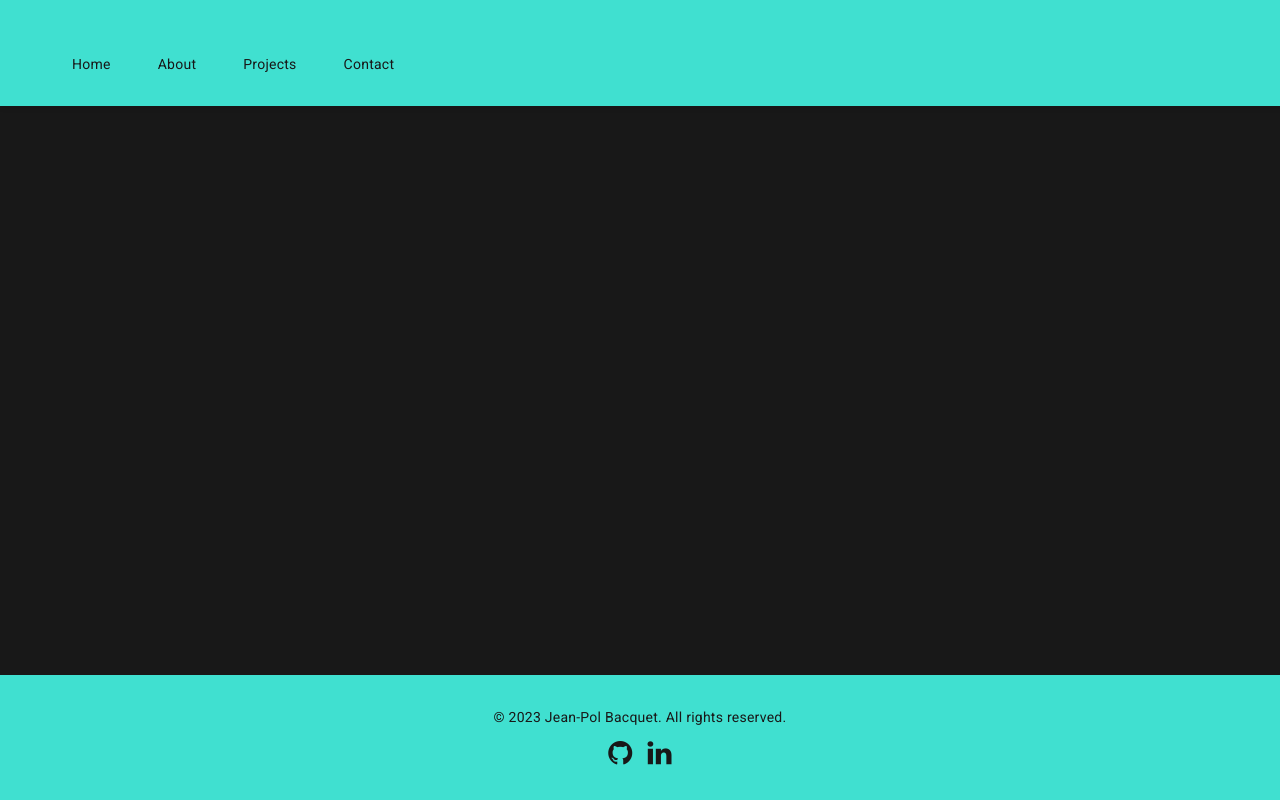
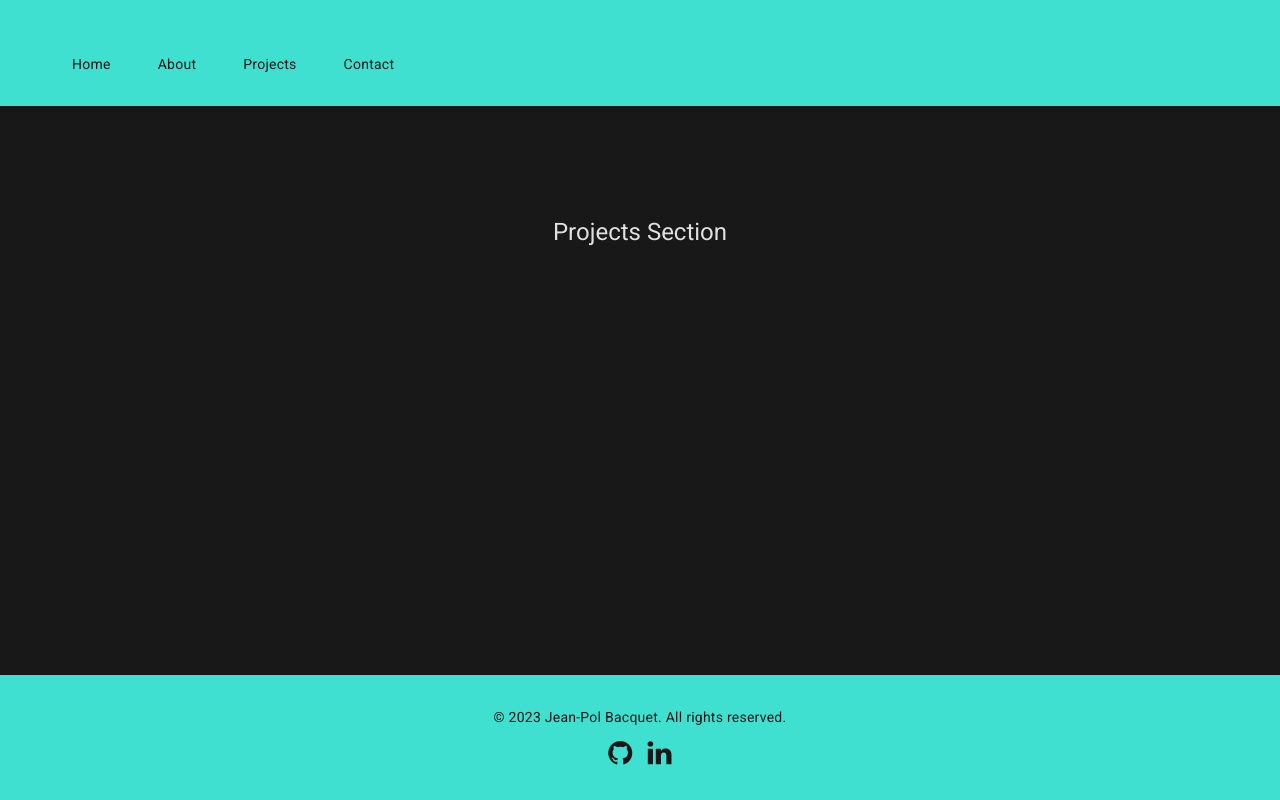
Before and after one commit to jeanpolbac/portfolio, an Angular app: page /projects in a window 1280 px wide. Built offline with nearby package versions, Linux system fonts and the light colour scheme.

Commit message:
Add slide animations for transitions between different page sections

```diff
--- a/src/app/about/about.component.css
+++ b/src/app/about/about.component.css
@@ -0,0 +1,6 @@
+.about {
+    padding: 200px 0;
+    text-align: center;
+    background-color: #181818;
+    color: #E0E0E0;
+  }
--- a/src/app/about/about.component.html
+++ b/src/app/about/about.component.html
@@ -1 +1,5 @@
-<p>about works!</p>
+<main>
+  <section class="about">
+    <h1>About Section</h1>
+  </section>
+</main>
--- a/src/app/app.component.html
+++ b/src/app/app.component.html
@@ -13,9 +13,9 @@
 
 <!-- Main Content Area -->
 <main class="container">
-  <div [@slideAnimation]="o.isActivated ? o.activatedRoute : ''">
+  <div [@slideAnimation]="o.isActivated ? o.activatedRoute.snapshot.data['routeName'] : ''">
     <router-outlet #o="outlet"></router-outlet>
-  </div>
+ </div>
 </main>
 
 <!-- Footer -->
--- a/src/app/projects/projects.component.css
+++ b/src/app/projects/projects.component.css
@@ -0,0 +1,6 @@
+.projects {
+    padding: 200px 0;
+    text-align: center;
+    background-color: #181818;
+    color: #E0E0E0;
+  }
--- a/src/app/projects/projects.component.html
+++ b/src/app/projects/projects.component.html
@@ -1 +1,5 @@
-<p>projects works!</p>
+<main>
+    <section class="projects">
+      <h1>Projects Section</h1>
+    </section>
+  </main>
--- a/src/app/route-animations.ts
+++ b/src/app/route-animations.ts
@@ -11,63 +11,155 @@ import {
 
   export const slideAnimation = trigger('slideAnimation', [
 
-    // Transitioning to Home
-    transition('* => Home', [
+    // Transitioning *to* Home from About
+    transition('About => Home', [
       query(':enter, :leave',
-        style({ position: 'fixed', width: '100%', transform: 'translateX(100%)' }),
+        style({ position: 'fixed', width: '100%' }),
+        { optional: true }),
+
+      group([
+        query(':enter', [
+          style({ transform: 'translateX(-100%)' }),
+          animate('1.0s ease-in-out',
+            style({ transform: 'translateX(0%)' }))
+        ], { optional: true }),
+      ])
+    ]),
+
+    // Transitioning *to* Home from Projects
+    transition('Projects => Home', [
+      query(':enter, :leave',
+        style({ position: 'fixed', width: '100%' }),
+        { optional: true }),
+
+      group([
+        query(':enter', [
+          style({ transform: 'translateX(-100%)' }),
+          animate('1.0s ease-in-out',
+            style({ transform: 'translateX(0%)' }))
+        ], { optional: true }),
+      ])
+    ]),
+
+    // Transitioning *to* Home from Contact
+transition('Contact => Home', [
+    query(':enter, :leave',
+      style({ position: 'fixed', width: '100%' }),
+      { optional: true }),
+
+    group([
+      query(':enter', [
+        style({ transform: 'translateX(-100%)' }),
+        animate('1.0s ease-in-out',
+          style({ transform: 'translateX(0%)' }))
+      ], { optional: true }),
+    ])
+  ]),
+
+    // Transitioning *to* About from Home
+    transition('Home => About', [
+      query(':enter, :leave',
+        style({ position: 'fixed', width: '100%' }),
         { optional: true }),
 
       group([
         query(':enter', [
           style({ transform: 'translateX(100%)' }),
-          animate('0.5s ease-in-out',
+          animate('1.0s ease-in-out',
           style({ transform: 'translateX(0%)' }))
         ], { optional: true }),
       ])
     ]),
 
-    // Transitioning to About
-    transition('* => About', [
+    // Transitioning *to* About from Projects
+    transition('Projects => About', [
       query(':enter, :leave',
-        style({ position: 'fixed', width: '100%', transform: 'translateX(100%)' }),
+        style({ position: 'fixed', width: '100%' }),
+        { optional: true }),
+
+      group([
+        query(':enter', [
+          style({ transform: 'translateX(-100%)' }),
+          animate('1.0s ease-in-out',
+          style({ transform: 'translateX(0%)' }))
+        ], { optional: true }),
+      ])
+    ]),
+
+    // Transitioning *to* About from Contact
+transition('Contact => About', [
+    query(':enter, :leave',
+      style({ position: 'fixed', width: '100%' }),
+      { optional: true }),
+
+    group([
+      query(':enter', [
+        style({ transform: 'translateX(-100%)' }),
+        animate('1.0s ease-in-out',
+          style({ transform: 'translateX(0%)' }))
+      ], { optional: true }),
+    ])
+  ]),
+
+    // Transitioning *to* Projects from Home
+    transition('Home => Projects', [
+      query(':enter, :leave',
+        style({ position: 'fixed', width: '100%' }),
         { optional: true }),
 
       group([
         query(':enter', [
           style({ transform: 'translateX(100%)' }),
-          animate('0.5s ease-in-out',
+          animate('1.0s ease-in-out',
             style({ transform: 'translateX(0%)' }))
         ], { optional: true }),
       ])
     ]),
 
-    // Transitioning to Projects
-    transition('* => Projects', [
+    // Transitioning *to* Projects from About
+    transition('About => Projects', [
       query(':enter, :leave',
-        style({ position: 'fixed', width: '100%', transform: 'translateX(100%)' }),
+        style({ position: 'fixed', width: '100%' }),
         { optional: true }),
 
       group([
         query(':enter', [
           style({ transform: 'translateX(100%)' }),
-          animate('0.5s ease-in-out',
+          animate('1.0s ease-in-out',
             style({ transform: 'translateX(0%)' }))
         ], { optional: true }),
       ])
     ]),
 
-    // Transitioning to Contact
+    // Transitioning *to* Projects from Contact
+transition('Contact => Projects', [
+    query(':enter, :leave',
+      style({ position: 'fixed', width: '100%' }),
+      { optional: true }),
+
+    group([
+      query(':enter', [
+        style({ transform: 'translateX(-100%)' }),
+        animate('1.0s ease-in-out',
+          style({ transform: 'translateX(0%)' }))
+      ], { optional: true }),
+    ])
+  ]),
+
+
+    // Transitioning *to* Contact from any route
     transition('* => Contact', [
       query(':enter, :leave',
-        style({ position: 'fixed', width: '100%', transform: 'translateX(100%)' }),
+        style({ position: 'fixed', width: '100%' }),
         { optional: true }),
 
       group([
         query(':enter', [
           style({ transform: 'translateX(100%)' }),
-          animate('0.5s ease-in-out',
+          animate('1.0s ease-in-out',
             style({ transform: 'translateX(0%)' }))
         ], { optional: true }),
       ])
     ]),
+
   ]);
```
Lines whose indentation alone changed are shown as unchanged.
